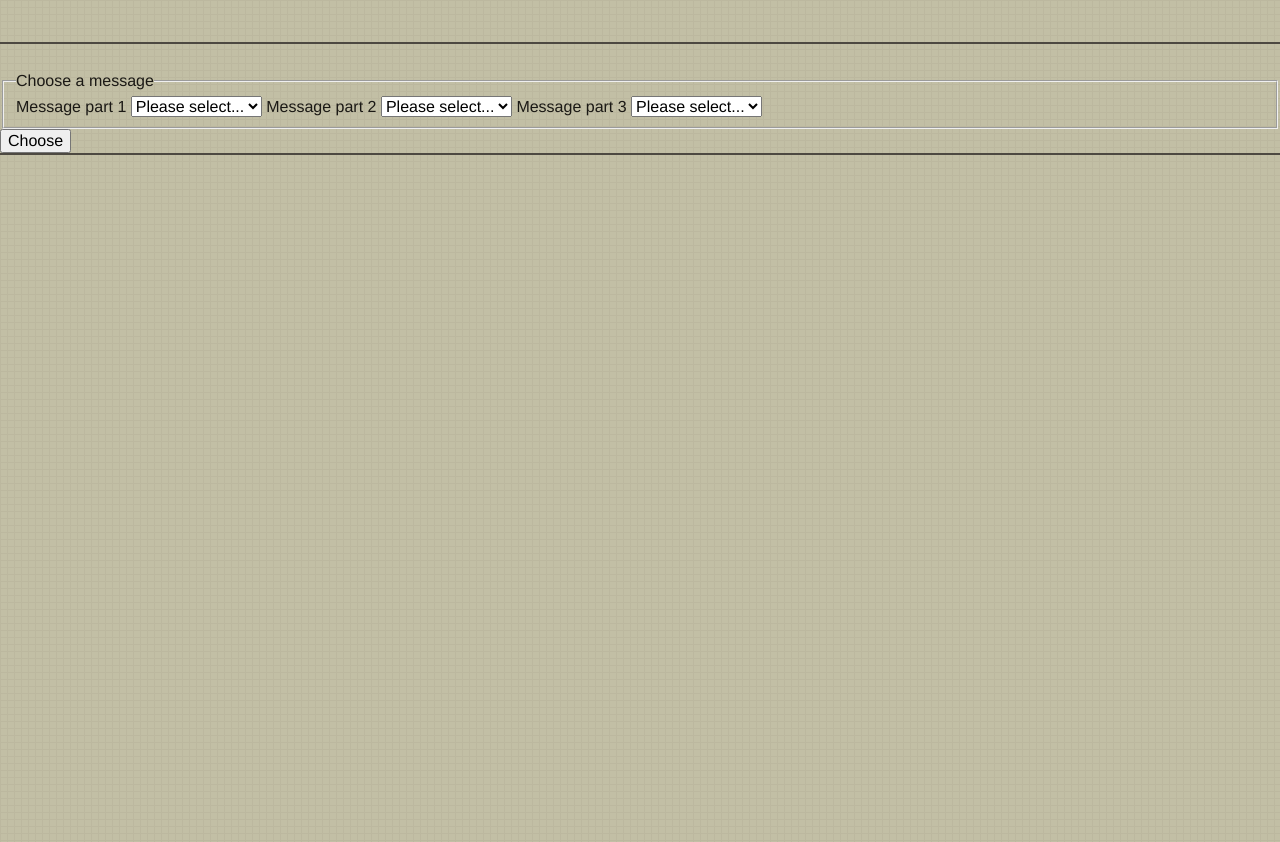
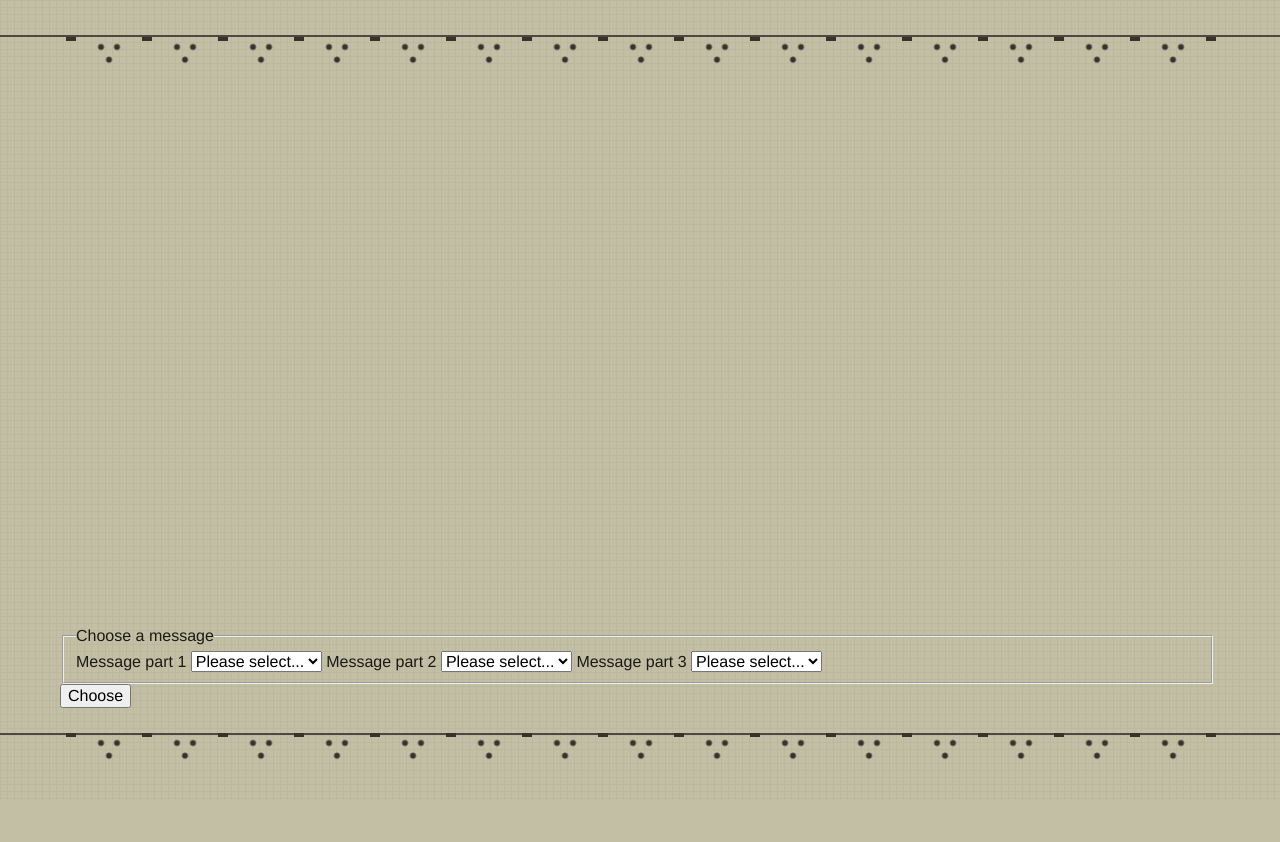
Before and after one commit to johnnoel/reliquary, a Symfony app: template templates/choose.html.twig in a window 1280 px wide. After the commit the page ends 760 px from the top, so only its background shows below. Run offline with Twig, Linux system fonts and the light colour scheme; the template is opened without the code that fills it, so the values that code supplies are empty; style sheets or scripts are compiled from the project's sources; some libraries are stand-ins or nearby versions.

Commit message:
Choose message layout tweaks

```diff
--- a/frontend/scss/_bodyreport.scss
+++ b/frontend/scss/_bodyreport.scss
@@ -43,8 +43,17 @@
         font-size: 22px;
     }
 
+    .btn {
+        background: $beige3;
+    }
+
     .btnlist {
-        width: 30vw;
+        width: 32%;
         margin: 0 auto;
+        border-left-color: $beige3;
+
+        &:before {
+            background: $beige3;
+        }
     }
 }
--- a/frontend/scss/_button.scss
+++ b/frontend/scss/_button.scss
@@ -3,7 +3,7 @@
     width: 100%;
     box-sizing: border-box;
     border: none;
-    background: $beige3;
+    background: $beige4;
     color: $brown1; // should be $brown2 as currently doesn't even pass WCAG AA
     padding: 12px 11px 12px 47px;
     position: relative;
@@ -53,8 +53,8 @@
         &:after {
             left: 0;
             top: -7px;
-            border-top: 2px solid #4D4941;
-            border-bottom: 2px solid #4D4941;
+            border-top: 2px solid $brown1;
+            border-bottom: 2px solid $brown1;
             width: 100%;
             height: calc(100% + 10px);
         }
@@ -62,7 +62,7 @@
 }
 
 .btnlist {
-    border-left: 14px solid $beige3;
+    border-left: 14px solid $beige4;
     padding-left: 54px;
     position: relative;
 
@@ -73,6 +73,6 @@
         top: 0;
         width: 4px;
         height: 100%;
-        background: $beige3;
+        background: $beige4;
     }
 }
--- a/frontend/scss/app.scss
+++ b/frontend/scss/app.scss
@@ -2,10 +2,11 @@
 
 $red: #9C5448;
 $brown1: #4D4941; // borders, active button background
-$brown2: #1B1915; // body report page background
+$brown2: #1B1915; // text colour, body report page background
 $beige1: #C2BFA5; // page background
 $beige2: #D6D3B9; // modal background, brighter than beige1
-$beige3: #B0AC97; // button background
+$beige3: #B0AC97; // body report button background
+$beige4: #A9A48B; // button background
 
 @import 'home'; // homepage styles
 @import 'bodyreport'; // body report page styles
@@ -20,17 +21,16 @@ html {
 body {
     font-family: fot-rodin-pron, 'Helvetica Neue', Helvetica, Arial, sans-serif;
     font-style: normal;
-    background: #c2bfa5;
-    color: #1B1915;
+    background: $beige1 url(../img/grid.png) repeat 0 0;
+    color: $brown2;
     min-height: 100%;
+    padding: 35px 0 65px 0;
+    box-sizing: border-box;
+    display: flex;
+    flex-direction: column;
 
     &.wf-active {
         font-weight: 600;
-    }
-
-    &.choosemessage {
-        padding-top: 42px;
-        background: #c2bfa5 url(../img/grid.png) repeat 0 0;
     }
 }
 
@@ -39,9 +39,37 @@ a {
     text-decoration: underline;
 }
 
-.divider {
-    height: 28px;
-    border-top: 2px solid #4D4941;
+#app {
+    display: flex;
+    flex-direction: column;
+    flex-grow: 1;
+}
+
+.container {
+    border-top: 2px solid $brown1;
+    border-bottom: 2px solid $brown1;
+    padding: 55px 65px 25px 60px;
+    position: relative;
+    flex-grow: 1;
+    display: flex;
+    flex-direction: column;
+
+    &:before, &:after {
+        content: '';
+        position: absolute;
+        left: 60px;
+        height: 35px;
+        width: calc(100% - 120px);
+        background: url(../img/divider.png) repeat-x -60px 0;
+    }
+
+    &:before {
+        top: 0;
+    }
+
+    &:after {
+        bottom: -35px;
+    }
 }
 
 // text shadow title
--- a/templates/choose.html.twig
+++ b/templates/choose.html.twig
@@ -2,8 +2,7 @@
 {% extends 'base.html.twig' %}
 
 {% block body %}
-    <div class="divider"></div>
-
+    <main role="main" class="container">
         <div id="app"></div>
 
         <form class="nojs-choosemessage" method="post" action="{{ path('choose-message') }}">
@@ -36,8 +35,7 @@
 
             <button type="submit">{% if message is not null %}Change{% else %}Choose{% endif %}</button>
         </form>
-
-    <div class="divider"></div>
+    </main>
 
     <script>
         window.__LOGGED_IN_USER__ = { id: '{{ app.user.id }}', name: '{{ app.user.username|replace({ "'": "\'" }) }}' };
--- a/templates/index.html.twig
+++ b/templates/index.html.twig
@@ -2,7 +2,7 @@
 {% extends 'base.html.twig' %}
 
 {% block body %}
-    <main role="main">
+    <main role="main" class="container">
         <h1 class="shadowtitle">NieR Automata Reliquary System</h1>
 
         <div class="info">
```
Also changed, not shown: frontend/components/ChooseMessage.tsx (+7 -4 lines), frontend/scss/_choosemessage.scss (+30 -12 lines), frontend/scss/_home.scss (+0 -33 lines), 1 other file. Lines whose indentation alone changed are shown as unchanged.
